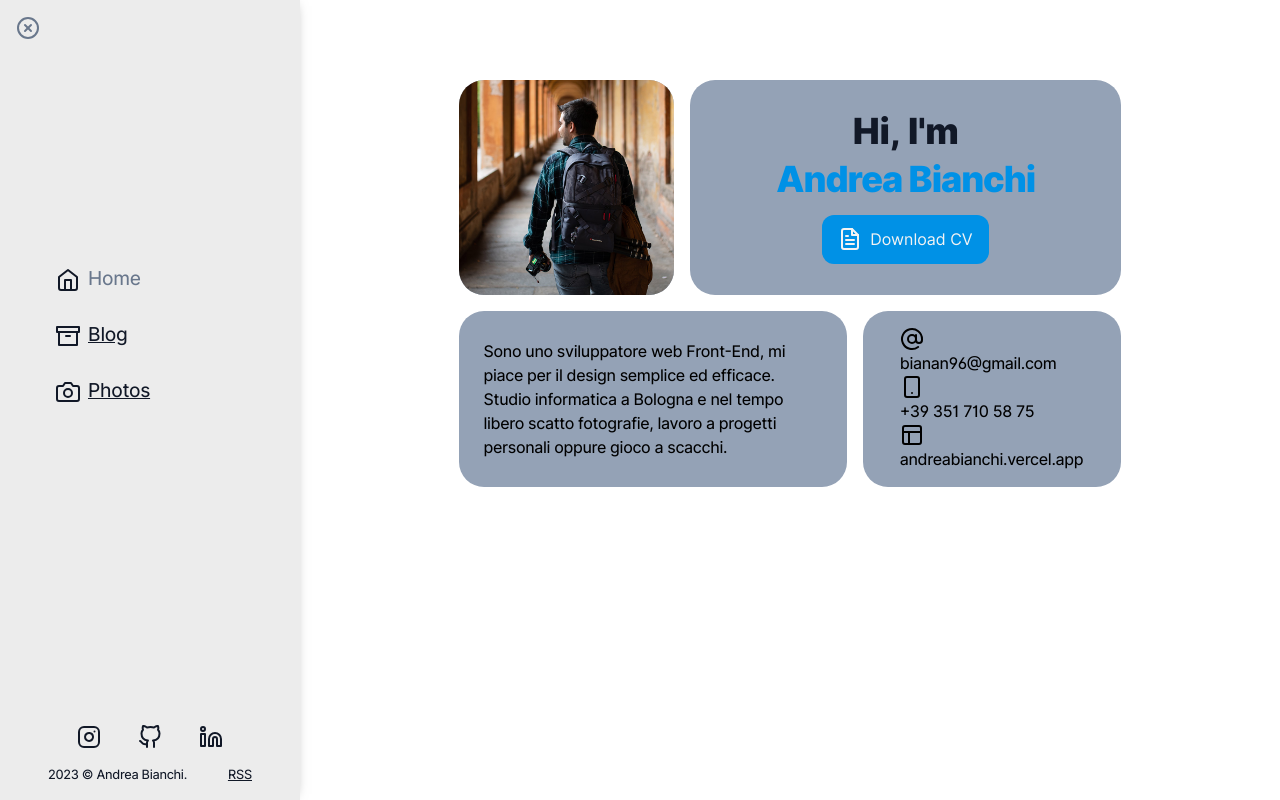
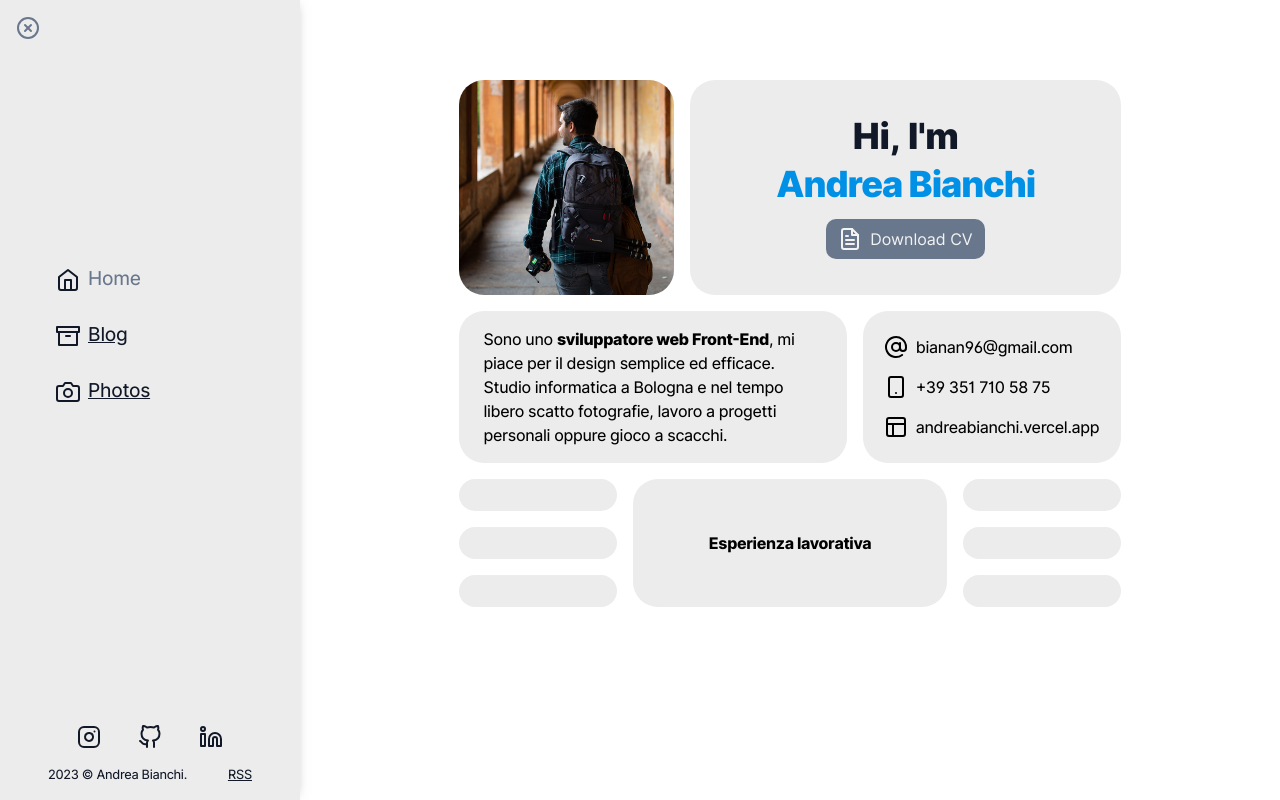
Before and after one commit to andreaiaia/blog, a Next.js app: page / in a window 1280 px wide. Built offline with nearby package versions, Linux system fonts and the light colour scheme.

Commit message:
Add placeholder for experience sectino

```diff
--- a/pages/index.jsx
+++ b/pages/index.jsx
@@ -42,8 +42,9 @@ const index = () => {
       <section className={styles.sectionBio}>
         <div className={`${styles.card} ${styles.textWall}`}>
           <p>
-            Sono uno sviluppatore web Front-End, mi piace per il design semplice
-            ed efficace.
+            Sono uno{' '}
+            <span className={styles.bold}>sviluppatore web Front-End</span>, mi
+            piace per il design semplice ed efficace.
           </p>
           <p> </p>
           <p>
@@ -51,8 +52,8 @@ const index = () => {
             lavoro a progetti personali oppure gioco a scacchi.
           </p>
         </div>
-        <div className={styles.card}>
-          <ul>
+        <div className={`${styles.card} ${styles.bgImg}`}>
+          <ul className={styles.contacts}>
             <li>
               <a href="mailto:bianan96@gmail.com">
                 <AtSign /> bianan96@gmail.com
@@ -71,6 +72,17 @@ const index = () => {
           </ul>
         </div>
       </section>
+      <section className={styles.sectionSkills}>
+        <div className={`${styles.card} ${styles.boh1}`}></div>
+        <div className={`${styles.card} ${styles.boh2}`}></div>
+        <div className={`${styles.card} ${styles.boh3}`}></div>
+        <div className={`${styles.card} ${styles.exp}`}>
+          <h2>Esperienza lavorativa</h2>
+        </div>
+        <div className={`${styles.card} ${styles.boh4}`}></div>
+        <div className={`${styles.card} ${styles.boh5}`}></div>
+        <div className={`${styles.card} ${styles.boh6}`}></div>
+      </section>
     </article>
   );
 };
--- a/styles/Home.module.scss
+++ b/styles/Home.module.scss
@@ -16,7 +16,7 @@ $gap: 1rem;
 }
 
 .card {
-  background-color: $shade;
+  background-color: $tint;
   padding: 1rem;
   border-radius: 25px;
   display: flex;
@@ -35,6 +35,9 @@ $gap: 1rem;
   }
 }
 
+.bgImg {
+}
+
 .sectionTitle {
   display: grid;
   gap: $gap;
@@ -45,6 +48,38 @@ $gap: 1rem;
   display: grid;
   gap: $gap;
   grid-template-columns: 3fr 2fr;
+}
+
+.sectionSkills {
+  display: grid;
+  gap: $gap;
+  grid-template-rows: 1fr 1fr 1fr;
+  grid-template-columns: 1fr 2fr 1fr;
+  grid-template-areas:
+    'boh1 exp boh2'
+    'boh3 exp boh4'
+    'boh5 exp boh6';
+}
+.exp {
+  grid-area: exp;
+}
+.boh1 {
+  grid-area: boh1;
+}
+.boh2 {
+  grid-area: boh2;
+}
+.boh3 {
+  grid-area: boh3;
+}
+.boh4 {
+  grid-area: boh4;
+}
+.boh5 {
+  grid-area: boh5;
+}
+.boh6 {
+  grid-area: boh6;
 }
 
 .greetings {
@@ -63,5 +98,26 @@ $gap: 1rem;
 }
 
 .download {
-  @include button();
+  @include button('secondary', 'small');
 }
+
+.contacts {
+  display: flex;
+  flex-direction: column;
+  gap: $gap;
+
+  & > li > a {
+    display: flex;
+    gap: 0.5rem;
+    justify-content: flex-start;
+    transition: 0.3s ease-in-out;
+
+    &:hover {
+      color: $azure;
+    }
+  }
+}
+
+.bold {
+  font-variation-settings: 'wght' 800;
+}
```
